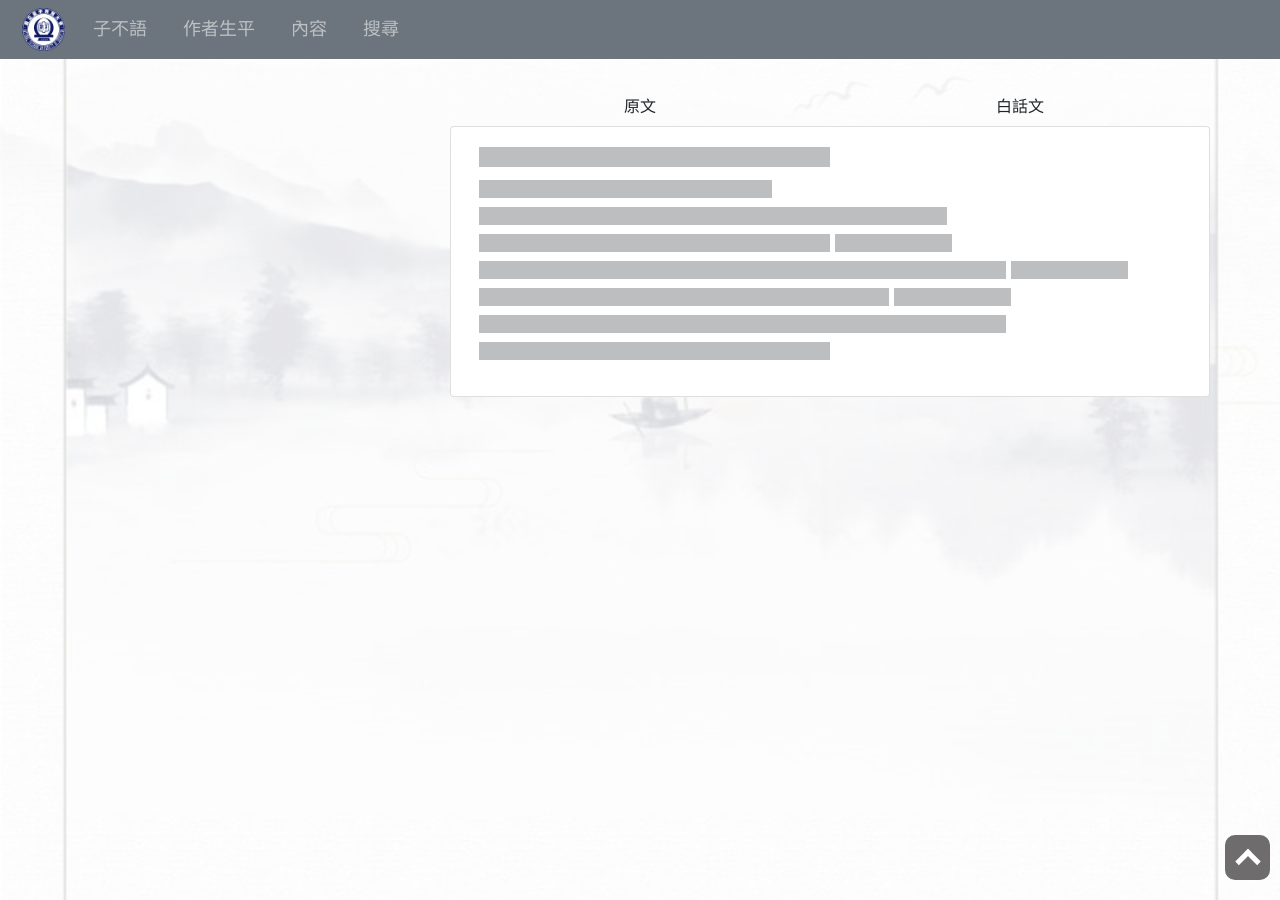
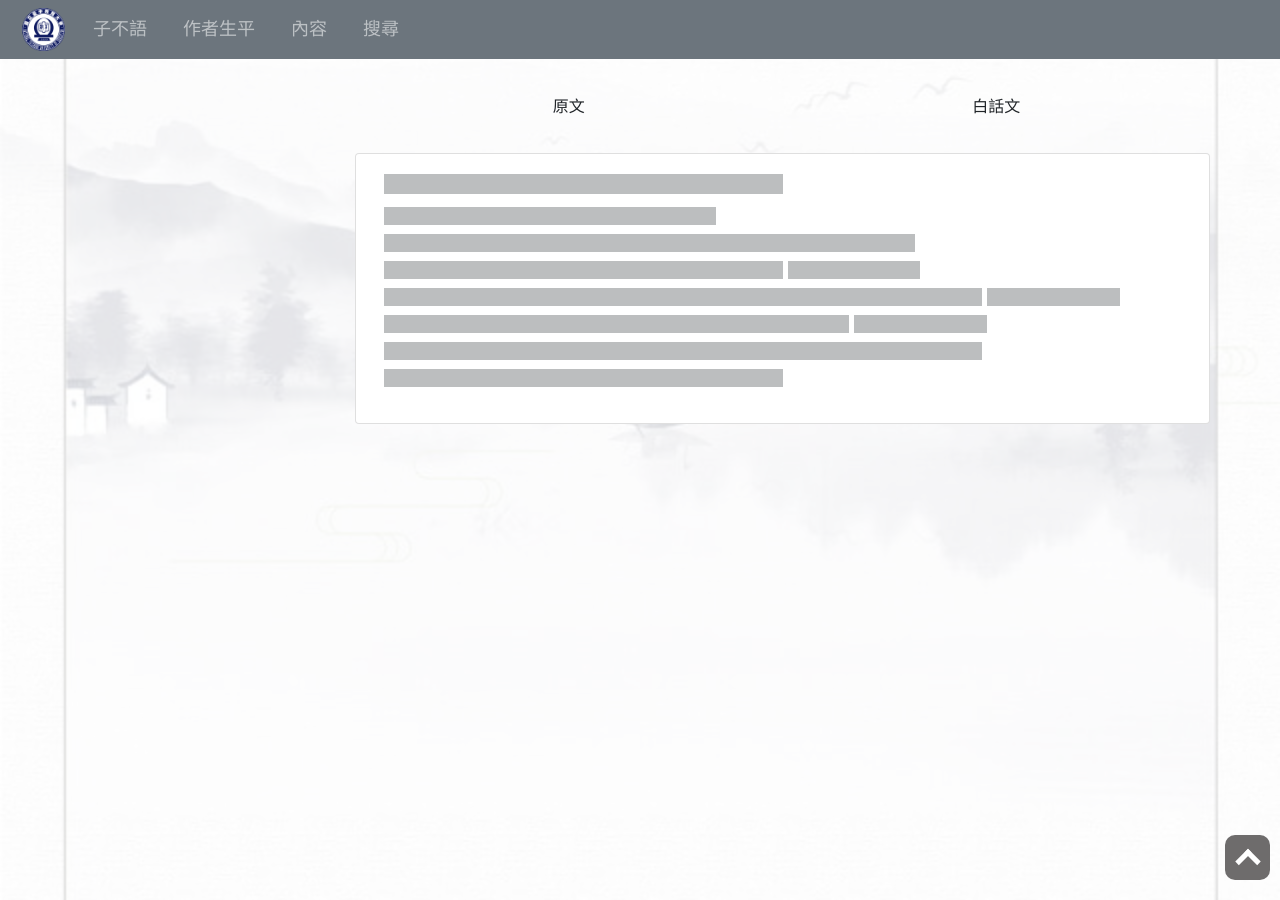
Before and after one commit to a962702/NTCU-GeneralEducation-WisdomOfClassics, a Jekyll site: the page built from content.markdown, in a window 1280 px wide. Built offline with Jekyll 4.4.1, drawn with Linux system fonts in a browser that asks for light colours.

Commit message:
adjust buttons size

```diff
--- a/content.markdown
+++ b/content.markdown
@@ -19,21 +19,22 @@ title: 內容
 </script>
 <div class="container">
     <div class="row">
-        <div class="col-4">
+        <div class="col-3 content-list">
             <nav class="nav flex-column" id="menu">
             </nav>
         </div>
-        <div class="col-8">
+        <div class="col-9">
             <div class="row">
                 <div class="col-6 d-flex justify-content-center">
-                    <button class="btn" id="btn_original" onclick="show(0);">原文</button>
+                    <button class="btn content_btn" id="btn_original" onclick="show(0);">原文</button>
                 </div>
                 <div class="col-6 d-flex justify-content-center">
-                    <button class="btn" id="btn_translated" onclick="show(1);">白話文</button>
+                    <button class="btn content_btn" id="btn_translated" onclick="show(1);">白話文</button>
                 </div>
             </div>
+            <br>
             <div class="row">
-                <div class="card">
+                <div class="card content-content">
                     <div class="card-body">
                         <h5 class="card-title placeholder-glow" id="card_title">
                             <span class="placeholder col-6"></span>
```
